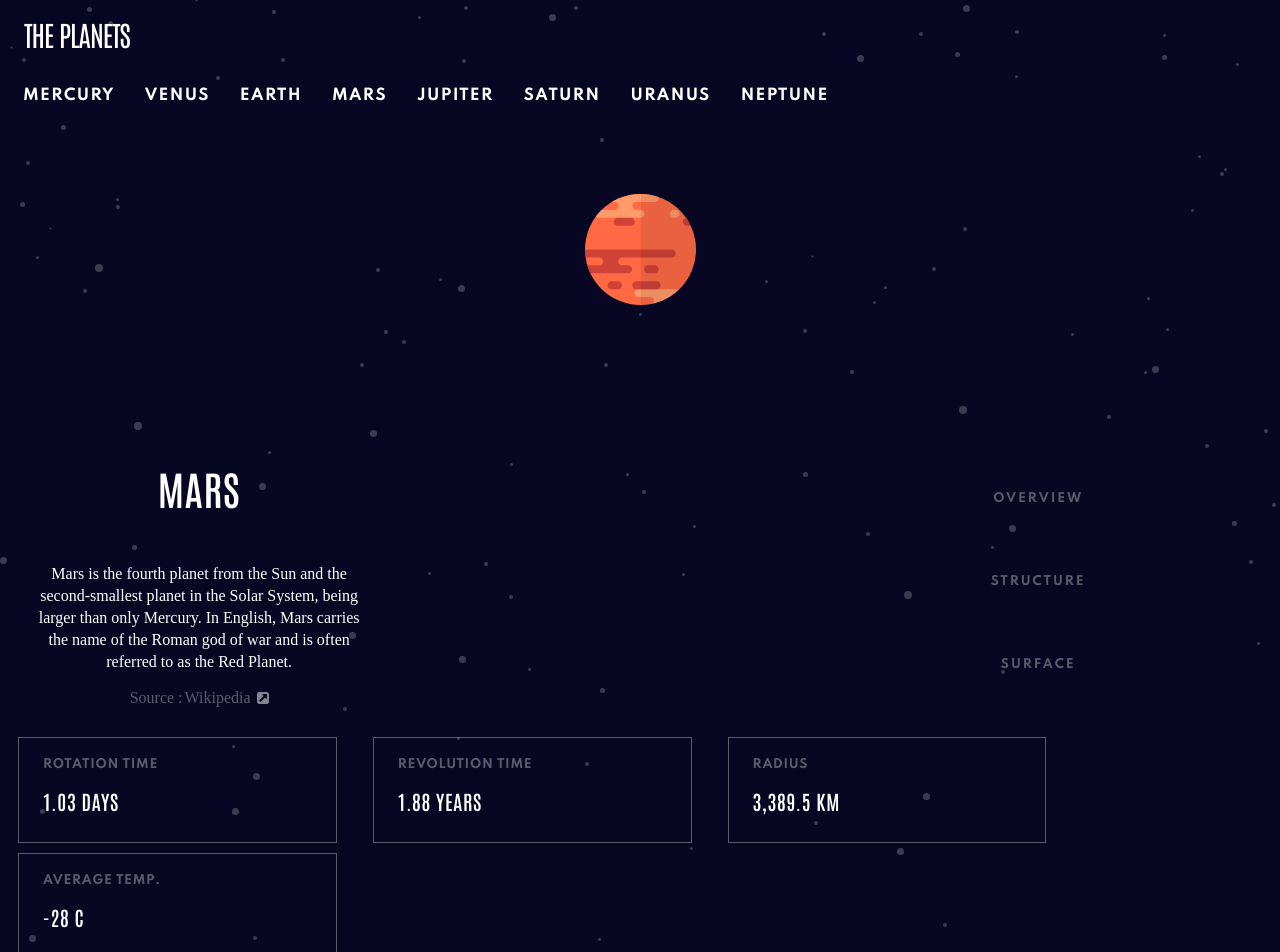
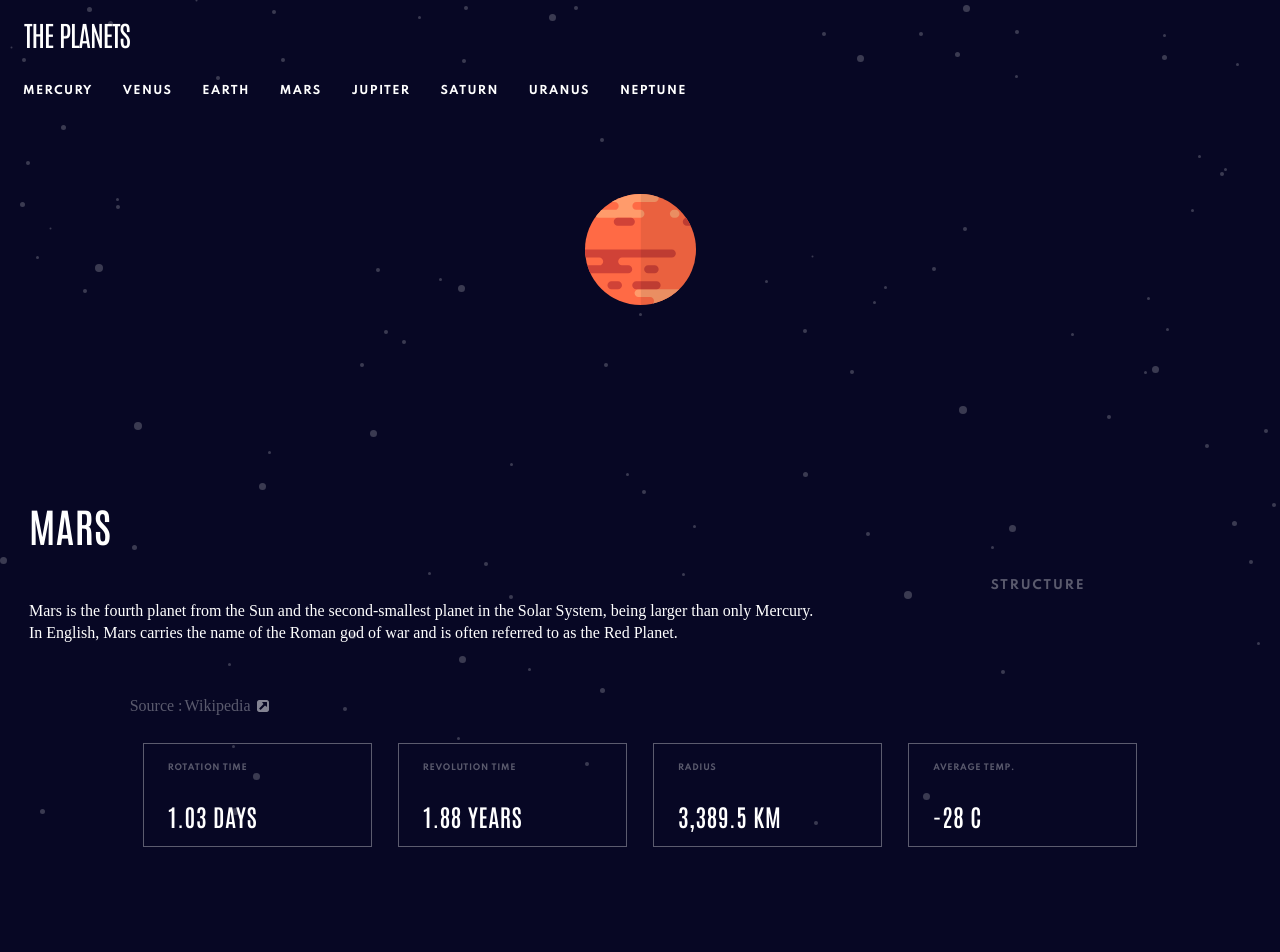
Before and after one commit to MidnightSilva/Planets-fact-site, a React (Create React App) app in the folder client/: page /mars in a window 1280 px wide. Shown: the top 952 px of the page. After the commit the page ends 847 px from the top, so only its background shows below. Built offline with nearby package versions, Linux system fonts and the light colour scheme.

Commit message:
working on media quries for tablet view

```diff
--- a/client/src/Scss/Nav.scss
+++ b/client/src/Scss/Nav.scss
@@ -117,4 +117,7 @@ display: none;
 .nav-arrow{
     visibility: hidden;
 }
+.nav-planets{
+   font-size: 11px;
 }
+}
--- a/client/src/Scss/Planet.scss
+++ b/client/src/Scss/Planet.scss
@@ -78,23 +78,42 @@ margin-bottom: 8px;
 order: 1;
 }
 .planet-Card-container{
-order: 3;
-display: inline-block;
-width: 21%;
+        margin: 0px 13px;
+    order: 3;
+    width: 14%;
+    height: 5rem;
+    display: inline-block;
 }
 .link-container-outside{
 order: 4;
 width: 50%;
 }
 .planet-content-container {
-order: 4;
-width: 50%;
+    padding: 37px 29px;
+    align-items: flex-start;
+    order: 4;
+    width: 100%;
 }
 
 .planet-cards-container{
-order: 6;
+    order: 6;
+    display: flex;
+    justify-content: center;
 }
 
 
+.planet-info{
+    width: fit-content;
+    text-align: left;
+}
+
+.planet-card-name{
+    font-size: 8px;
+}
+
+.planet-card-info{
+font-size: 24px;
+line-height: 31px;
+}
 
 }
--- a/client/src/Scss/button.scss
+++ b/client/src/Scss/button.scss
@@ -9,7 +9,7 @@ justify-content: space-around;
 font-family: $font-planet-card;
 }
 .btn-container-above-tablet{
-   display: hidden;
+visibility: hidden;
 }
 .planet-btn{
 font-size: 12px;
@@ -21,10 +21,10 @@ color: rgba(255, 255, 255, 0.336);;
 }
 //buttons for tablet & above
 .planet-btn-above-tablet{
-   display: hidden;
+   visibility: hidden;
 }
 .planet-btn-above-tablet.Show{
-   display: hidden;
+   visibility: hidden;
 
 }
 .planet-btn.show{
@@ -76,6 +76,7 @@ text-transform: uppercase;
     display: none;
 }
 .btn-container-above-tablet{
+       visibility: visible;
         width: 35%;
 display: flex;
 flex-direction: column;
@@ -86,6 +87,7 @@ padding: 20px 24px;
 font-family: $font-planet-card;
 }
 .planet-btn-above-tablet{
+       visibility: visible;
 font-size: 12px;
 font-weight: bold;
 line-height: 10px;
```
